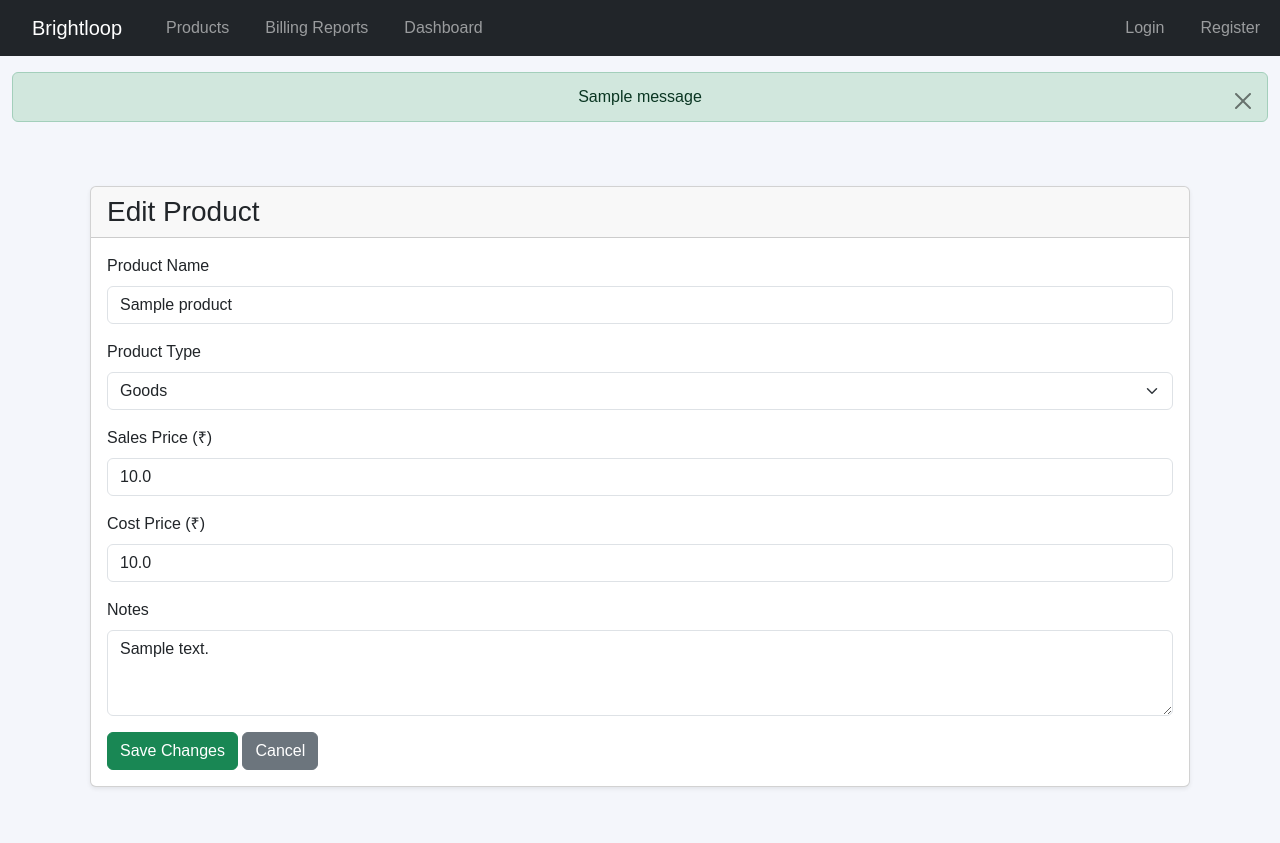
After one commit to purvas2006-oss/odoo-hackathon-2026, a Flask app: page /products/1/edit in a window 1280 px wide. The commit adds this page. Run offline with Flask 3, Linux system fonts and the light colour scheme; tables that the repository leaves empty hold one stand-in row (values such as "Sample post"); one stand-in notice (Sample message) is shown.

Commit message:
Add product editing functionality

```diff
--- a/routes/products.py
+++ b/routes/products.py
@@ -15,11 +15,28 @@ def products():
     # Add new product
     if request.method == "POST":
 
-        name = request.form["name"]
+        name = request.form["name"].strip()
         product_type = request.form["product_type"]
         sales_price = request.form["sales_price"]
         cost_price = request.form["cost_price"]
-        notes = request.form.get("notes", "")
+        notes = request.form.get("notes", "").strip()
+
+        try:
+            sales_price = float(sales_price)
+            cost_price = float(cost_price)
+
+            if sales_price < 0 or cost_price < 0:
+                raise ValueError
+
+        except ValueError:
+            connection.close()
+            flash("Please enter valid non-negative prices.", "danger")
+            return redirect(url_for("products.products"))
+
+        if not name:
+            connection.close()
+            flash("Product name is required.", "danger")
+            return redirect(url_for("products.products"))
 
         cursor.execute("""
             INSERT INTO products
@@ -30,7 +47,7 @@ def products():
         connection.commit()
         connection.close()
 
-        flash("Product added successfully!")
+        flash("Product added successfully!", "success")
         return redirect(url_for("products.products"))
 
     # Fetch all products
@@ -55,7 +72,6 @@ def products():
     variants_by_product = {}
 
     for variant in all_variants:
-
         product_id = variant["product_id"]
 
         if product_id not in variants_by_product:
@@ -70,6 +86,85 @@ def products():
     )
 
 
+# Edit Product
+@products_bp.route("/products/<int:product_id>/edit", methods=["GET", "POST"])
+def edit_product(product_id):
+
+    connection = get_db_connection()
+    cursor = connection.cursor()
+
+    # Find product
+    cursor.execute(
+        "SELECT * FROM products WHERE id = ?",
+        (product_id,)
+    )
+
+    product = cursor.fetchone()
+
+    if product is None:
+        connection.close()
+        flash("Product not found.", "danger")
+        return redirect(url_for("products.products"))
+
+    # Update product
+    if request.method == "POST":
+
+        name = request.form["name"].strip()
+        product_type = request.form["product_type"]
+        notes = request.form.get("notes", "").strip()
+
+        try:
+            sales_price = float(request.form["sales_price"])
+            cost_price = float(request.form["cost_price"])
+
+            if sales_price < 0 or cost_price < 0:
+                raise ValueError
+
+        except ValueError:
+            connection.close()
+            flash("Please enter valid non-negative prices.", "danger")
+            return redirect(
+                url_for("products.edit_product", product_id=product_id)
+            )
+
+        if not name or product_type not in ["Goods", "Service"]:
+            connection.close()
+            flash("Please enter valid product details.", "danger")
+            return redirect(
+                url_for("products.edit_product", product_id=product_id)
+            )
+
+        cursor.execute("""
+            UPDATE products
+            SET name = ?,
+                product_type = ?,
+                sales_price = ?,
+                cost_price = ?,
+                notes = ?
+            WHERE id = ?
+        """, (
+            name,
+            product_type,
+            sales_price,
+            cost_price,
+            notes,
+            product_id
+        ))
+
+        connection.commit()
+        connection.close()
+
+        flash("Product updated successfully!", "success")
+        return redirect(url_for("products.products"))
+
+    connection.close()
+
+    return render_template(
+        "edit_product.html",
+        product=product
+    )
+
+
 # Add Product Variant
 @products_bp.route("/products/<int:product_id>/variants", methods=["POST"])
 def add_variant(product_id):
@@ -78,24 +173,22 @@ def add_variant(product_id):
     additional_price = request.form["additional_price"]
 
     if not variant_name or not additional_price:
-        flash("Please enter all variant details.")
+        flash("Please enter all variant details.", "danger")
         return redirect(url_for("products.products"))
 
     try:
         additional_price = float(additional_price)
 
         if additional_price < 0:
-            flash("Additional price cannot be negative.")
-            return redirect(url_for("products.products"))
+            raise ValueError
 
     except ValueError:
-        flash("Please enter a valid additional price.")
+        flash("Please enter a valid non-negative additional price.", "danger")
         return redirect(url_for("products.products"))
 
     connection = get_db_connection()
     cursor = connection.cursor()
 
-    # Check whether product exists
     cursor.execute(
         "SELECT id FROM products WHERE id = ?",
         (product_id,)
@@ -105,10 +198,9 @@ def add_variant(product_id):
 
     if product is None:
         connection.close()
-        flash("Product not found.")
+        flash("Product not found.", "danger")
         return redirect(url_for("products.products"))
 
-    # Insert variant
     cursor.execute("""
         INSERT INTO product_variants
         (product_id, variant_name, additional_price)
@@ -118,8 +210,7 @@ def add_variant(product_id):
     connection.commit()
     connection.close()
 
-    flash("Product variant added successfully!")
-
+    flash("Product variant added successfully!", "success")
     return redirect(url_for("products.products"))
 
 
@@ -144,8 +235,8 @@ def delete_variant(product_id, variant_id):
     connection.close()
 
     if deleted_count:
-        flash("Product variant deleted successfully!")
+        flash("Product variant deleted successfully!", "success")
     else:
-        flash("Variant not found.")
+        flash("Variant not found.", "danger")
 
     return redirect(url_for("products.products"))
--- a/templates/base.html
+++ b/templates/base.html
@@ -47,7 +47,7 @@
                     </a>
 
                     <a class="nav-link"
-                       href="{{ url_for('dashboard.dashboard') }}">
+                       href="{{ url_for('dashboard.admin_dashboard') }}">
                         Dashboard
                     </a>
 
--- /dev/null
+++ b/templates/edit_product.html
@@ -0,0 +1,93 @@
+
+{% extends "base.html" %}
+
+{% block title %}Edit Product{% endblock %}
+
+{% block content %}
+
+<div class="container mt-4">
+
+    <div class="card shadow-sm">
+
+        <div class="card-header">
+            <h3 class="mb-0">Edit Product</h3>
+        </div>
+
+        <div class="card-body">
+
+            <form method="POST">
+
+                <div class="mb-3">
+                    <label class="form-label">Product Name</label>
+                    <input type="text"
+                           name="name"
+                           class="form-control"
+                           value="{{ product.name }}"
+                           required>
+                </div>
+
+                <div class="mb-3">
+                    <label class="form-label">Product Type</label>
+
+                    <select name="product_type"
+                            class="form-select" required>
+
+                        <option value="Goods"
+                            {% if product.product_type == "Goods" %}selected{% endif %}>
+                            Goods
+                        </option>
+
+                        <option value="Service"
+                            {% if product.product_type == "Service" %}selected{% endif %}>
+                            Service
+                        </option>
+
+                    </select>
+                </div>
+
+                <div class="mb-3">
+                    <label class="form-label">Sales Price (₹)</label>
+                    <input type="number"
+                           name="sales_price"
+                           class="form-control"
+                           min="0"
+                           step="0.01"
+                           value="{{ product.sales_price }}"
+                           required>
+                </div>
+
+                <div class="mb-3">
+                    <label class="form-label">Cost Price (₹)</label>
+                    <input type="number"
+                           name="cost_price"
+                           class="form-control"
+                           min="0"
+                           step="0.01"
+                           value="{{ product.cost_price }}"
+                           required>
+                </div>
+
+                <div class="mb-3">
+                    <label class="form-label">Notes</label>
+                    <textarea name="notes"
+                              class="form-control"
+                              rows="3">{{ product.notes or "" }}</textarea>
+                </div>
+
+                <button type="submit" class="btn btn-success">
+                    Save Changes
+                </button>
+
+                <a href="{{ url_for('products.products') }}"
+                   class="btn btn-secondary">
+                    Cancel
+                </a>
+
+            </form>
+
+        </div>
+    </div>
+
+</div>
+
+{% endblock %}
```
Also changed, not shown: templates/products.html (+34 -56 lines).
